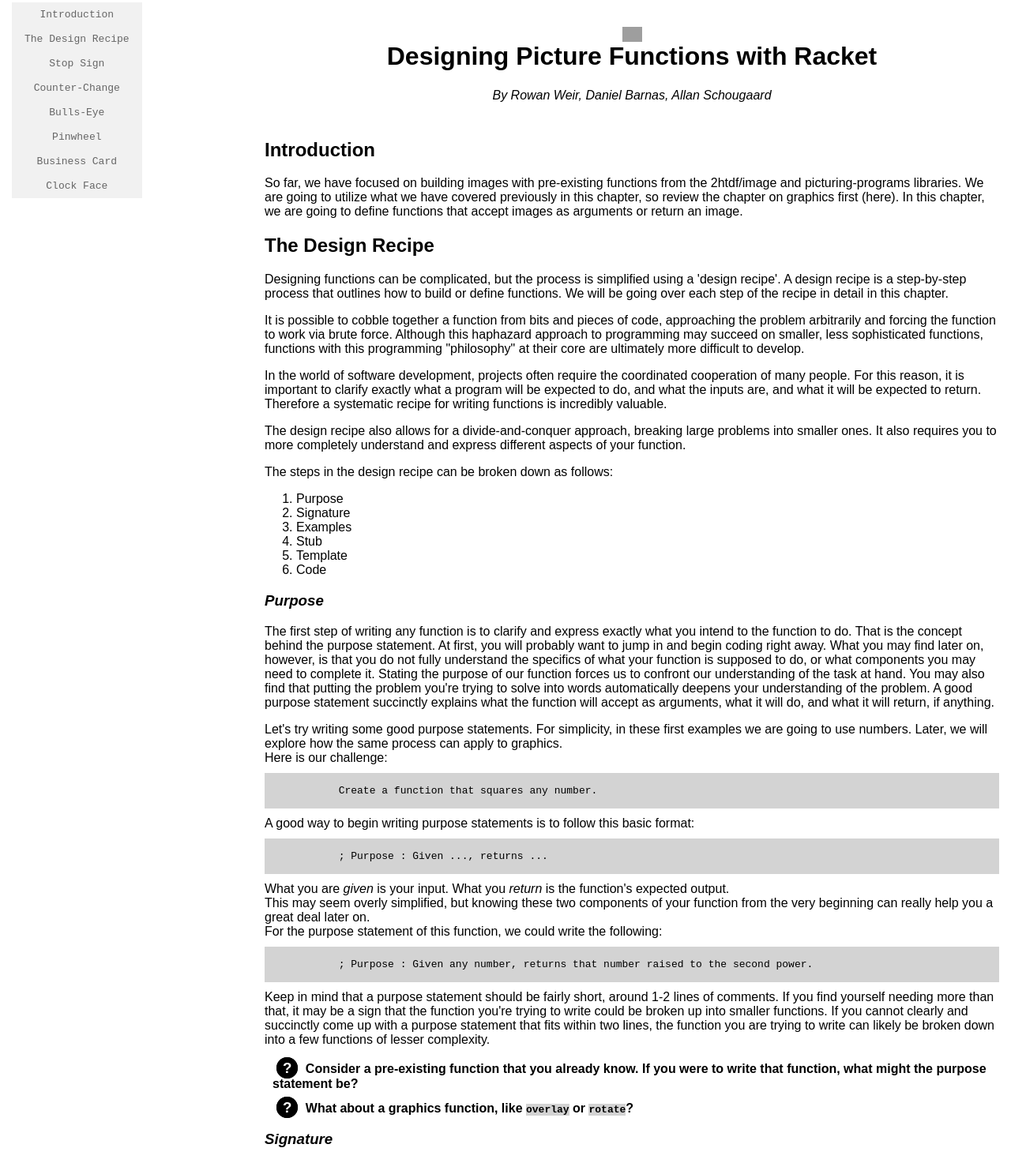
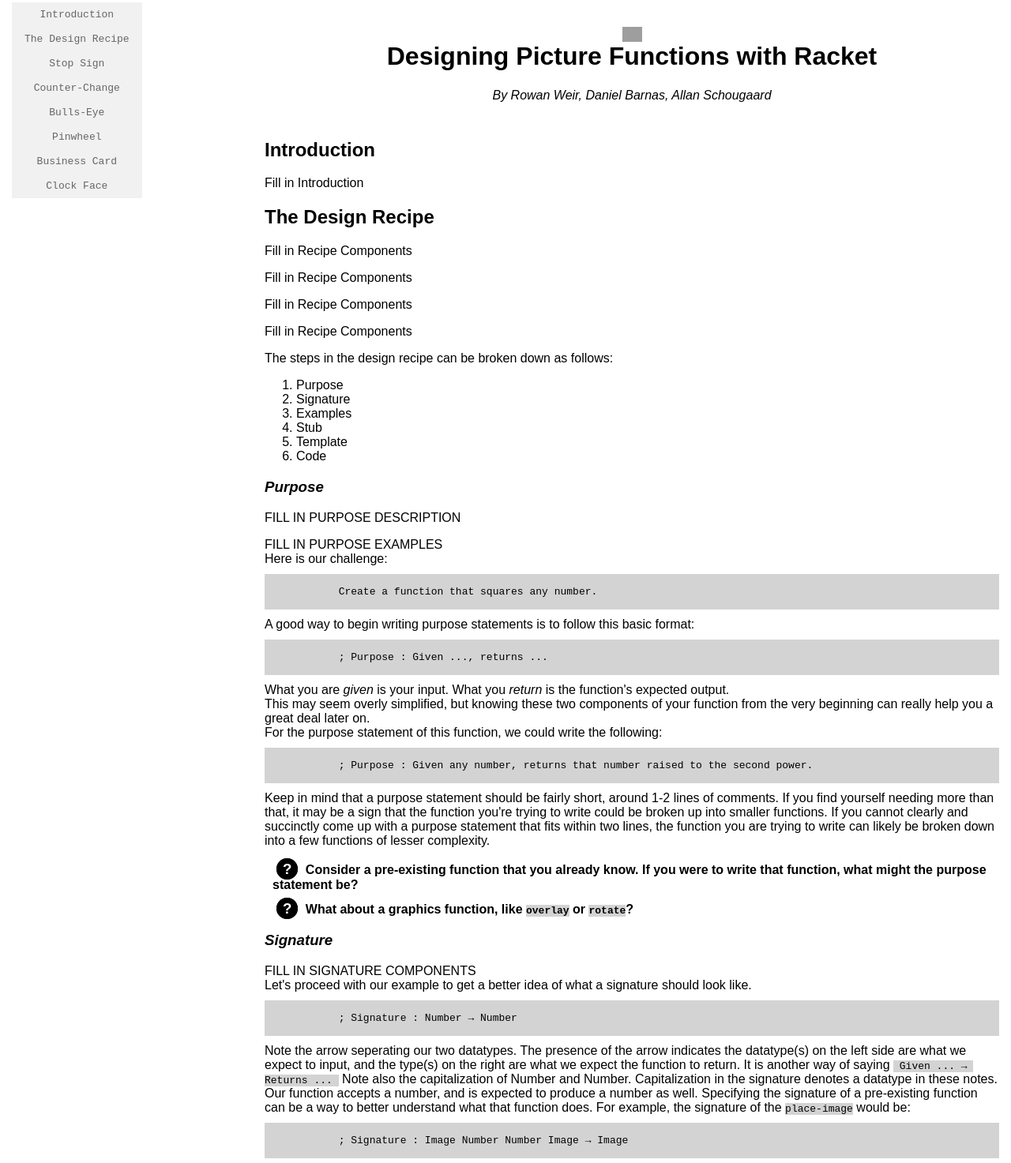
Before and after one commit to Mesa-Racketeers/java-designing-methods, a plain HTML site: page index.html in a window 1280 px wide. Shown: the part 12-1485 px from the top of the page at 79% size. Drawn offline with Linux system fonts and the light colour scheme; grey boxes are pictures that could not be loaded.

Commit message:
Updated index.html
Added ALL CAPS flags where recipe components need replacement from racket format, and first iteration of descriptions.

```diff
--- a/index.html
+++ b/index.html
@@ -42,9 +42,8 @@
 	<h2 id="introduction"> Introduction</h2>
 
 	<p>
-	  So far, we have focused on building images with pre-existing functions from the 2htdf/image and picturing-programs libraries.
-	  We are going to utilize what we have covered previously in this chapter, so review the chapter on graphics first (here). <!-- insert link to previous chapter in github-->
-	  In this chapter, we are going to define functions that accept images as arguments or return an image.
+
+		Fill in Introduction
 	</p>
 
 
@@ -55,22 +54,16 @@
 	<!-- Insert ordered list-->
 
 	<p>
-	  Designing functions can be complicated, but the process is simplified using a 'design recipe'.
-	  A design recipe is a step-by-step process that outlines how to build or define functions.
-	  We will be going over each step of the recipe in detail in this chapter.
+	  Fill in Recipe Components
 	</p>
 	<p>
-	  It is possible to cobble together a function from bits and pieces of code, approaching the problem arbitrarily and forcing the function to work via brute force.
-	  Although this haphazard approach to programming may succeed on smaller, less sophisticated functions, functions with this programming "philosophy" at their core are ultimately more difficult to develop.
+	  Fill in Recipe Components
 	</p>
 	<p>
-	  In the world of software development, projects often require the coordinated cooperation of many people.
-	  For this reason, it is important to clarify exactly what a program will be expected to do, and what the inputs are, and what it will be expected to return.
-	  Therefore a systematic recipe for writing functions is incredibly valuable.
+	  Fill in Recipe Components
 	</p>
 	<p>
-	  The design recipe also allows for a divide-and-conquer approach, breaking large problems into smaller ones.
-	  It also requires you to more completely understand and express different aspects of your function.
+	  Fill in Recipe Components
 	</p>
 	<p>
 	  The steps in the design recipe can be broken down as follows:
@@ -89,19 +82,10 @@
 	<h3 id="Purpose">Purpose</h3>
 
 	<p>
-	  The first step of writing any function is to clarify and express exactly what you intend to the function to do.
-	  That is the concept behind the purpose statement.
-	  At first, you will probably want to jump in and begin coding right away.
-	  What you may find later on, however, is that you do not fully understand the specifics of what your function is supposed to do, or what components you may need to complete it.
-	  Stating the purpose of our function forces us to confront our understanding of the task at hand.
-	  You may also find that putting the problem you're trying to solve into words
-	  automatically deepens your understanding of the problem.
-	  A good purpose statement succinctly explains what the function will accept as arguments, what it will do, and what it will return, if anything.
+	  FILL IN PURPOSE DESCRIPTION
 	</p>
 	<p>
-	  Let's try writing some good purpose statements.
-	  For simplicity, in these first examples we are going to use numbers.
-	  Later, we will explore how the same process can apply to graphics.
+	  FILL IN PURPOSE EXAMPLES
 	  <br>
 	  Here is our challenge:
 	  <code class="block">
@@ -137,12 +121,7 @@
 	<h3 id="Signature">Signature</h3>
 
 	<p>
-	  After you have clarified the the purpose of your function, you need to specify the signature.
-	  A signature is like your toolbox.
-	  It clearly states what datatypes our program will be utilizing.
-	  The signature can also serve as a set of instructions for constructing parts of our function.
-	  When writing your signature, ask: what are we working with?
-	  What data am I starting with, and what do I want to get back?
+	  FILL IN SIGNATURE COMPONENTS
 	  <br>
 	  Let's proceed with our example to get a better idea of what a signature should look like.
 	  <code class="block">
@@ -170,11 +149,7 @@
 	<h3 id="Examples">Examples</h3>
 
 	<p>
-	  Testing is a vital component of the function design process.
-	  Creating effective examples of your function allows you to determine whether it is working as anticipated.
-	  Tests also serve the purpose of outlining the exact specifications of the function you plan to write.
-	  By demonstrating how you want your function to handle various inputs, you are defining requirements.
-	  A popular term for this is Test-Driven Development (TDD).
+	FILL IN POSSIBLE TESTING PORTION OF RECIPE/DISCUSS MORE WITH ALAN FIRST
 	  <br>
 	  It is important to write examples prior to coding your function, because you will continually test your program as you add more to the code.
 	  <br>
@@ -221,9 +196,7 @@
 	<h3 id="Stub">Stub</h3>
 
 	<p>
-	  With our test functions written and our desired return datatypes specified, it's time for the stub.
-	  The stub is like an extremely abbreviated version of what will eventually be our complete function.
-	  Consider it a first draft, the chief purpose of which is to get our examples to execute.
+	 FILL IN STUB COMPONENTS
 	  <br>
 	  Most of the stub is written like a full function definition.
 	  Begin with the name of the function you are working on as well as any parameters representing the inputs that the function will take.
@@ -249,14 +222,7 @@
 	<h3 id="Template">Template</h3>
 
 	<p>
-	  The next step in the HtDF recipe is the template.
-	  The template is a basic skeleton of our full function.
-	  We can outline the basic format and components of your function without being concerned about the precise details of how it will work.
-	  The template also functions as a sort of inventory, where we take stock of what datatypes and functions are available to us, and decide which we may want to use to construct our function.
-	  The convention for writing a template is to use ellipses where you have elected to leaves gaps in your code.
-	  There are different ways of thinking about and using a template.
-	  You can start with your parameters and fill in everything else later, or you can begin by specifying what functions you know you will need to use.
-	  Either way, the goal is to create an outline for your function.
+	  FILL IN TEMPLATE COMPONENTS
 
 	</p>
 	<p>
@@ -277,10 +243,7 @@
 	<h3 id="Code">Code</h3>
 
 	<p>
-	  At this point, we have worked our way through all the necessary preparations required for our code.
-	  We have succinctly stated the purpose of the function in a clear and understandable way and thought through the input and output datatypes we expect our function to use.
-	  We also outlined exactly what our function should return in a few critical test cases.
-	  Now that we have a basic outline for our function, we can move on to the coding step.
+	  FILL IN CODING COMPONENTS
 	</p>
 	<p>
 	  Looking at our template, what arguments should we replace the <code>...</code> spaces with?
```
